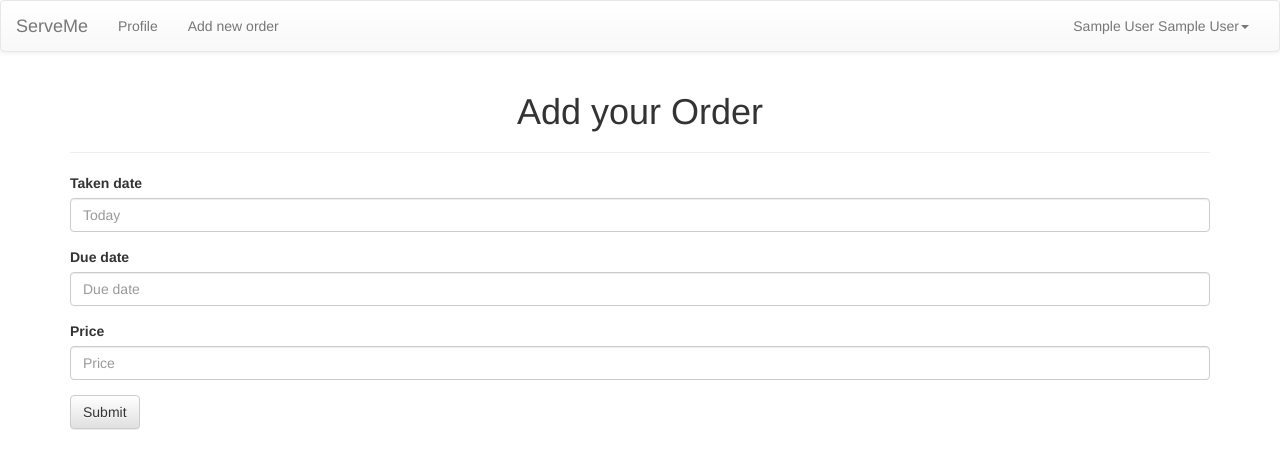
After one commit to Thilini-Fernando/ServeMe-Group, a CodeIgniter app: page /database/index.php/customercont/loadNewOrder in a window 1280 px wide. The commit adds this page. Shown: the top 469 px of the page. Run offline with CodeIgniter, Linux system fonts and the light colour scheme; the visitor is signed in with stand-in values (Sample User, id 1); some libraries are stand-ins or nearby versions.

Commit message:
AddNewOrder

```diff
--- a/application/controllers/CustomerCont.php
+++ b/application/controllers/CustomerCont.php
@@ -7,4 +7,7 @@ class CustomerCont extends CI_Controller
 	public function viewProfile(){
 		$this->load->view('Customer_Profile/CustProfile');
 	}
+    public function loadNewOrder(){
+        $this->load->view('Customer_Profile/AddNewOrder');
+    }
 }
--- a/application/controllers/HomeCont.php
+++ b/application/controllers/HomeCont.php
@@ -13,4 +13,5 @@ class HomeCont extends CI_Controller{
 		$this->load->view('RegView');
 	}
 
+
 }
--- /dev/null
+++ b/application/views/Customer_Profile/AddNewOrder.php
@@ -0,0 +1,30 @@
+<?php include 'HnF/cus_header.php' ?>
+
+<div class="container">
+    <h1>
+        <center>Add your Order</center>
+    </h1>
+    <hr>
+    <?php echo validation_errors(); ?>
+    <?php echo form_open('AddNewOrder/NewOrder') ?>
+
+
+        <div class="form-group">
+            <label for="newOrder">Taken date</label>
+            <input type="taken date" class="form-control" id="InputTakenDate" placeholder="Today" name="tdate">
+        </div>
+        <div class="form-group">
+            <label for="InputDueDate">Due date</label>
+            <input type="due date" class="form-control" id="InputDueDate" placeholder="Due date" name="ddate">
+        </div>
+        <div class="form-group">
+            <label for="InputPrice">Price</label>
+            <input type="price" class="form-control" id="InputPrice" placeholder="Price" name="price">
+        </div>
+
+    <button type="submit" class="btn btn-default">Submit</button>
+    <?php echo form_close(); ?>
+
+</div>
+
+<?php include 'HnF/cus_footer.php' ?>
--- a/application/views/Customer_Profile/CustProfile.php
+++ b/application/views/Customer_Profile/CustProfile.php
@@ -3,6 +3,8 @@
 	<div id="container">
 		<center>
 			<h1><b>Customer Profile</b></h1>
+    <?php echo $this->session->userdata('user_id');?>
+
 
 
 		</center>
--- a/application/views/Customer_Profile/HnF/cus_header.php
+++ b/application/views/Customer_Profile/HnF/cus_header.php
@@ -38,7 +38,7 @@
 	    <div class="collapse navbar-collapse" id="bs-example-navbar-collapse-1">
 	      <ul class="nav navbar-nav">
 	        <li><a href="<?php echo base_url(); ?>">Profile<span class="sr-only">(current)</span></a></li>
-	        <li><a href="<?php echo base_url(); ?>">Add new order</a></li>
+	        <li><a href="<?php echo base_url('index.php/CustomerCont/loadNewOrder'); ?>">Add new order</a></li>
 
 	      </ul>
 
```
Also changed, not shown: application/controllers/AddNewOrder.php (added, +30 -0 lines), application/models/CustModel.php (+18 -0 lines).
